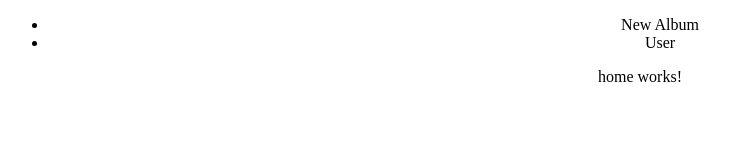
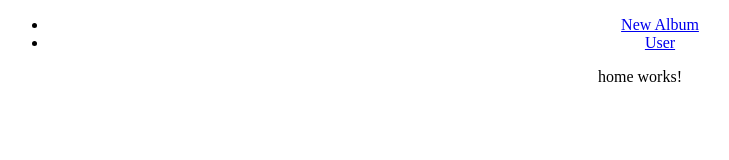
Before and after one commit to prudepixie/album, an Angular app: page / in a window 1280 px wide. Shown: the top 160 px of the page, without its empty margins (0-729 px from the left). Built offline with nearby package versions, Linux system fonts and the light colour scheme.

Commit message:
add routerlink to nav

```diff
--- a/src/app/shared/nav/nav.component.html
+++ b/src/app/shared/nav/nav.component.html
@@ -1,4 +1,4 @@
 <ul>
-  <li>New Album</li>
-  <li>User</li>
+  <li><a routerLink= '/album'>New Album</a></li>
+  <li><a routerLink='/user'>User</a></li>
 </ul>
```
